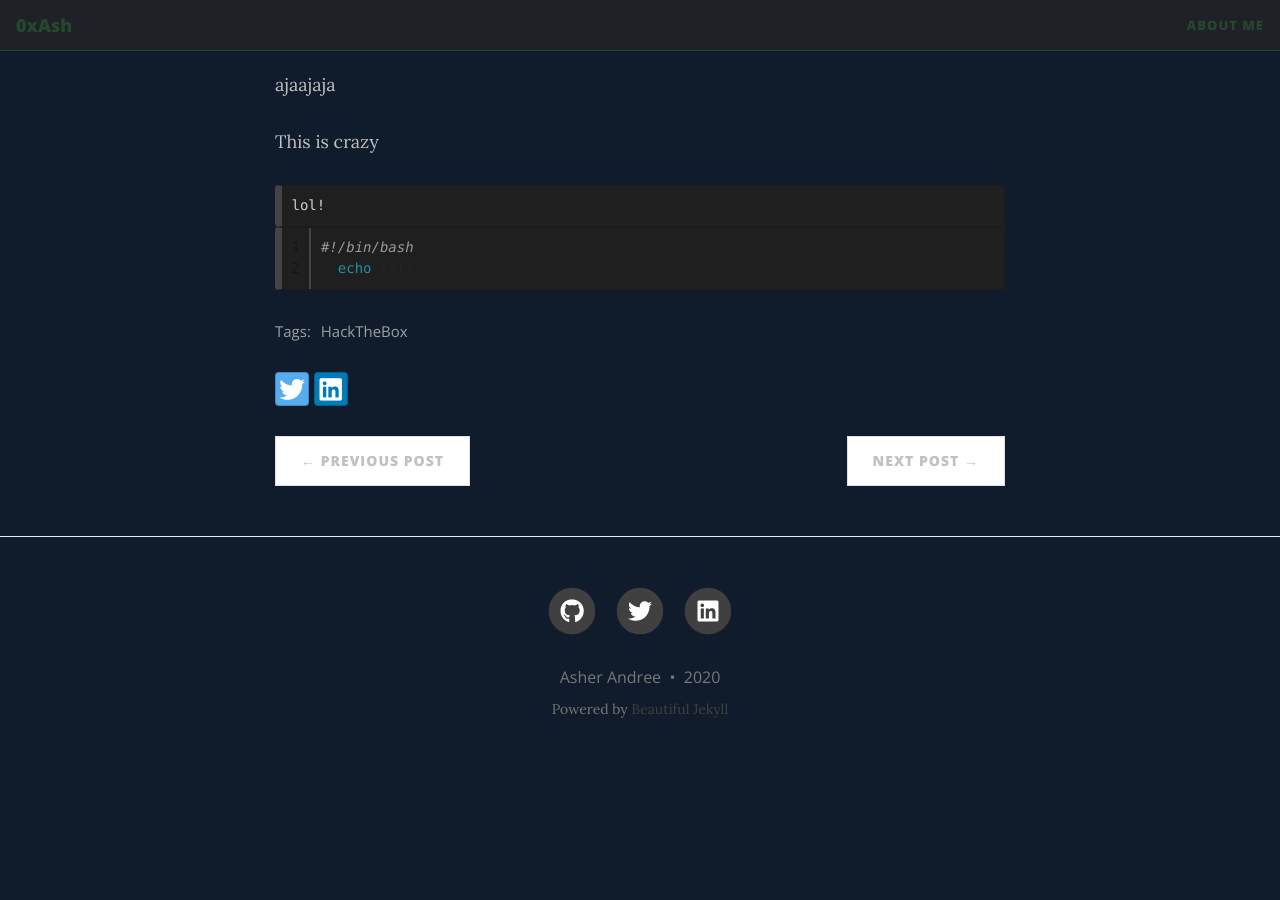
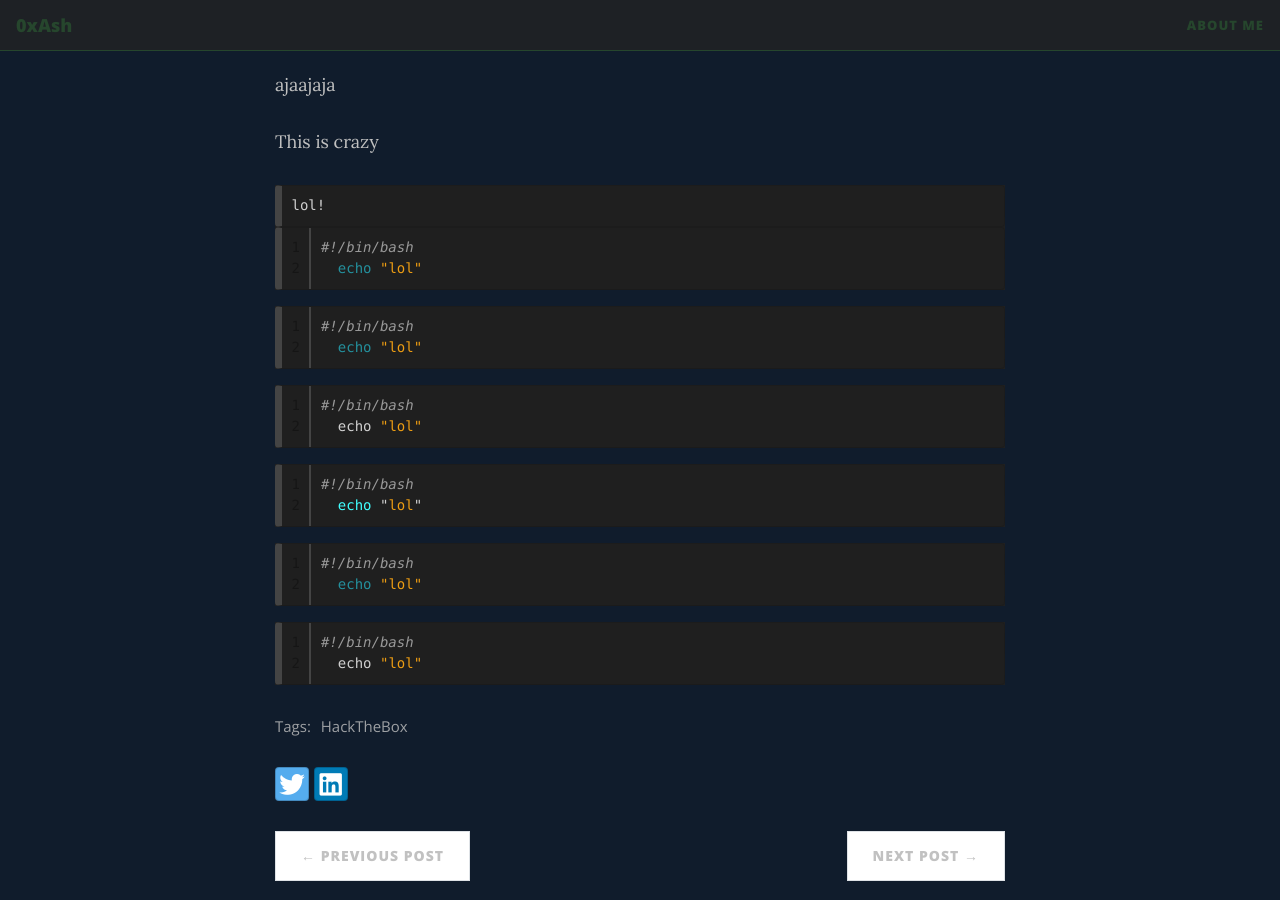
Before and after one commit to 0xAsh/0xash.github.io, a Jekyll site: the page built from _posts/2020-11-4-lol-pls-work.md, in a window 1280 px wide and 900 px high, scrolled down 328 px. Built offline with Jekyll 4.4.1, drawn with Linux system fonts in a browser that asks for light colours; nearby versions of some CDN libraries; before the commit the page ends 1098 px from its top, so only the background shows below that; grey boxes are pictures that could not be loaded.

Commit message:
Update 2020-11-4-lol-pls-work.md

````diff
--- a/_posts/2020-11-4-lol-pls-work.md
+++ b/_posts/2020-11-4-lol-pls-work.md
@@ -16,7 +16,43 @@ This is crazy
 lol!
 ```
 
+
+
 {% highlight bash linenos %}
 #!/bin/bash
-  echo lol!
+  echo "lol"
 {% endhighlight %}
+
+
+{% highlight bash linenos %}
+#!/bin/bash
+  echo "lol"
+{% endhighlight %}
+
+
+
+{% highlight ruby linenos %}
+#!/bin/bash
+  echo "lol"
+{% endhighlight %}
+
+
+
+{% highlight perl linenos %}
+#!/bin/bash
+  echo "lol"
+{% endhighlight %}
+
+
+
+{% highlight sh linenos %}
+#!/bin/bash
+  echo "lol"
+{% endhighlight %}
+
+
+
+{% highlight python linenos %}
+#!/bin/bash
+  echo "lol"
+{% endhighlight %}
````
